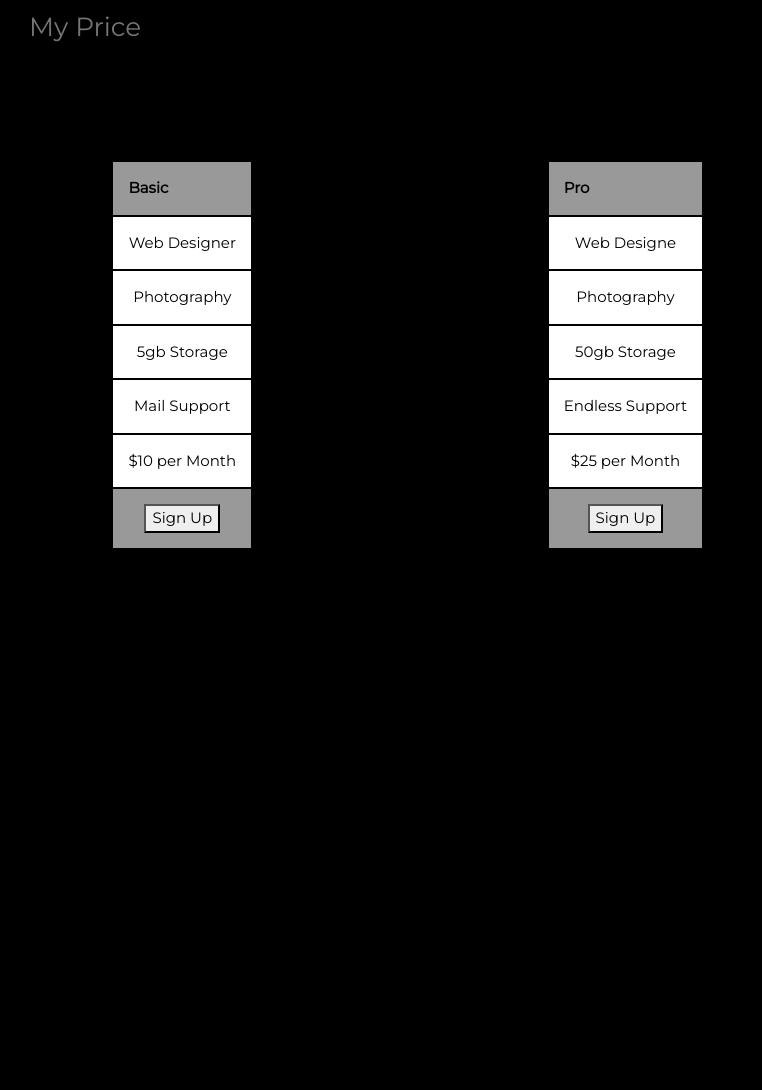
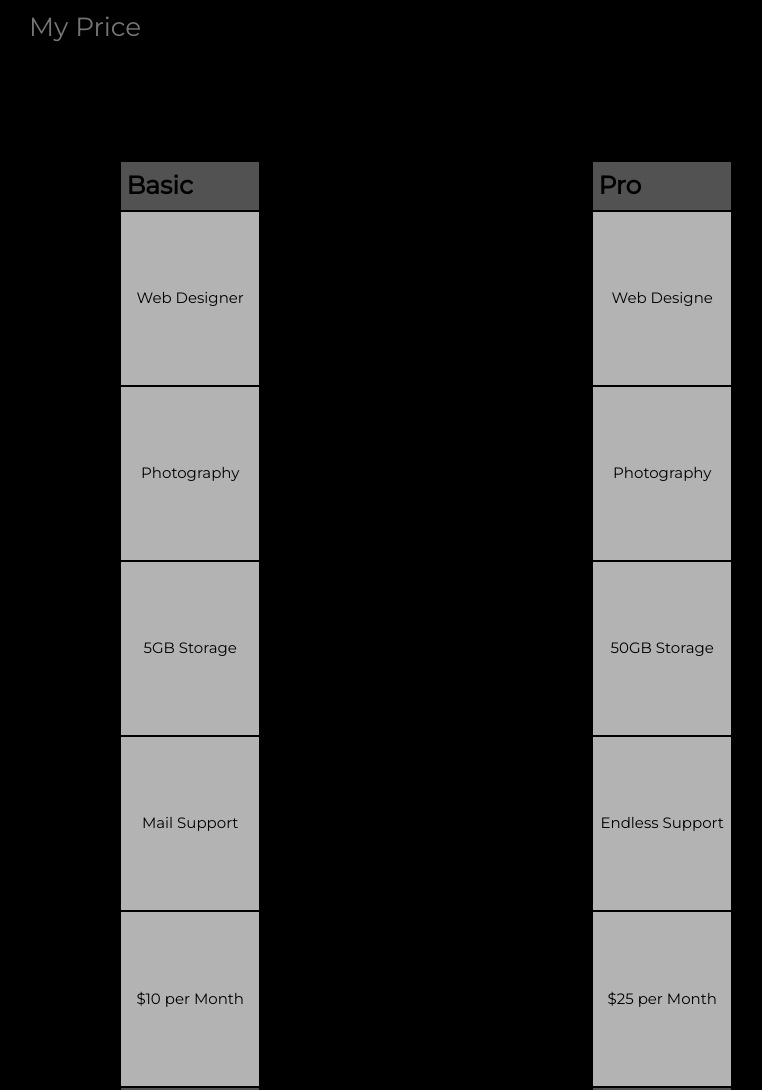
Before and after one commit to lerem-s38/darkfolio, a plain HTML site: page index.html in a window 1280 px wide. Shown: the part 2120-3210 px from the top of the page, without its empty margins (227-989 px from the left). Drawn offline with nearby package versions, Linux system fonts and the light colour scheme; a script that the page names is missing.

Commit message:
end_tableau

```diff
--- a/index.html
+++ b/index.html
@@ -124,7 +124,7 @@
           <td>Photography</td>
         </tr>
         <tr>
-          <td>5gb Storage</td>
+          <td>5GB Storage</td>
         </tr>
         <tr>
           <td>Mail Support</td>
@@ -135,7 +135,7 @@
     </tbody>
       <tfoot>
         <tr>
-      <td><button>Sign Up</button></td>
+      <td><button class="button_tableau">Sign Up</button></td>
         </tr>
       </tfoot>
 
@@ -155,7 +155,7 @@
     <td>Photography</td>
   </tr>
   <tr>
-    <td>50gb Storage</td>
+    <td>50GB Storage</td>
   </tr>
   <tr>
     <td>Endless Support</td>
@@ -167,7 +167,7 @@
   </tr>
   <tr>
   <tfoot>
-<td><button>Sign Up</button></td>
+<td><button class="button_tableau">Sign Up</button></td>
   </tr>
 </tfoot>
           </div>
--- a/style.css
+++ b/style.css
@@ -162,28 +162,50 @@ margin-left:20%;
   padding:1px 16px;
   height:1000px;
   display: flex;
-  justify-content: space-around;
+  justify-content:center;
   flex-direction: row;
-  align-items: flex-start;
+
   padding-right: 25%;
 
-     }
 
-td ,th{border:2px black solid; padding: 15px; text-align:center;}
+  }
 
-th{border:2px black solid; padding: 15px; text-align:center; font-weight: bolder; }
+td ,th{border:2px black solid; padding: 5px; text-align:center;  }
+
+th{ font-weight: bolder;font-size: 25px; }
 
 table{border-collapse:collapse ;
   margin-top: 30px;
   background-color: #000;
-  margin-left:25%;
+  margin-left:35%;
   background-color:#fff ;
   color: #000;
   font-size: 15px;
   line-height: 1.5;
   font-family: "Montserrat", sans-serif;
+  opacity: 0.70;
+  width: 100%;
+
+
 }
 
+table:hover{
+  cursor: pointer;
+  opacity :1;
+
+}
+
+
+
 thead,tfoot{
-  background-color: #999999;
+  background-color: #757575;
 }
+
+.button_tableau{
+  background-color: #fff;
+}
+
+.button_tableau:hover{
+  background-color: #000;
+  color: #fff;
+}
```
